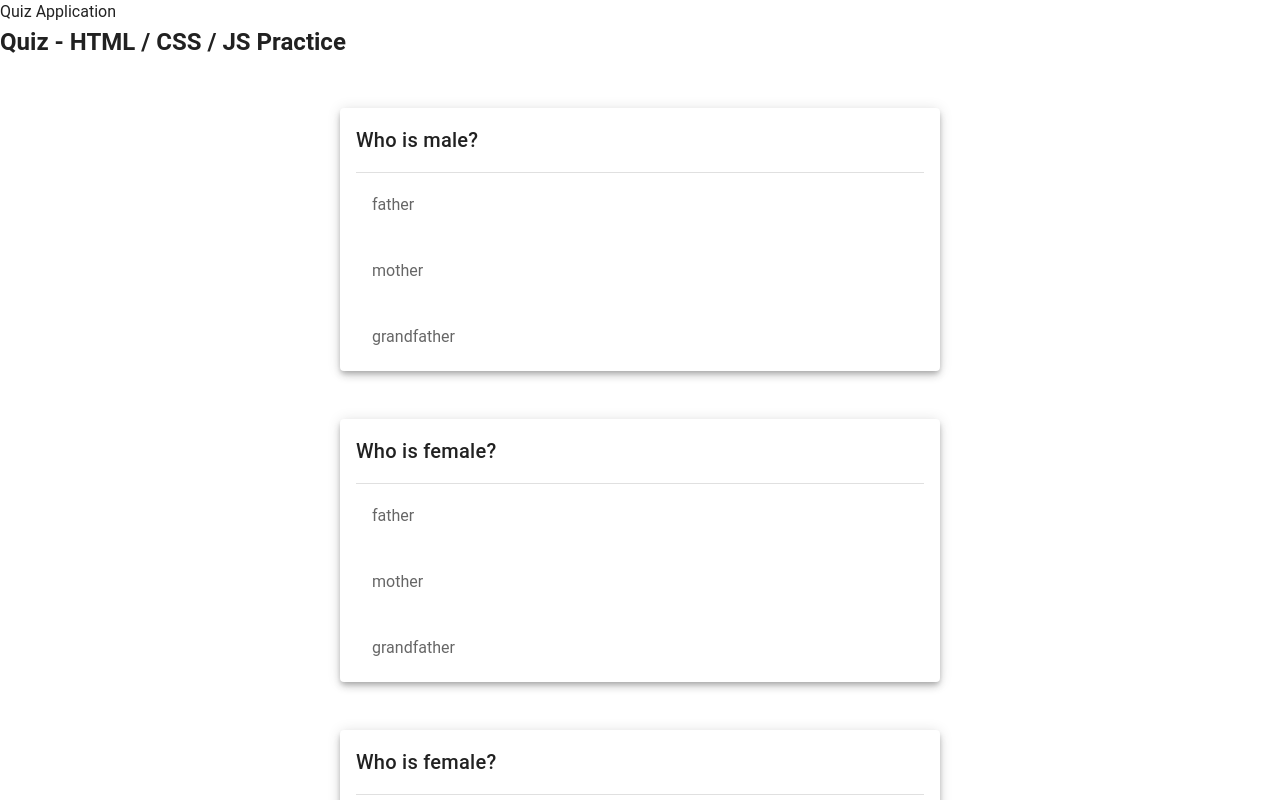
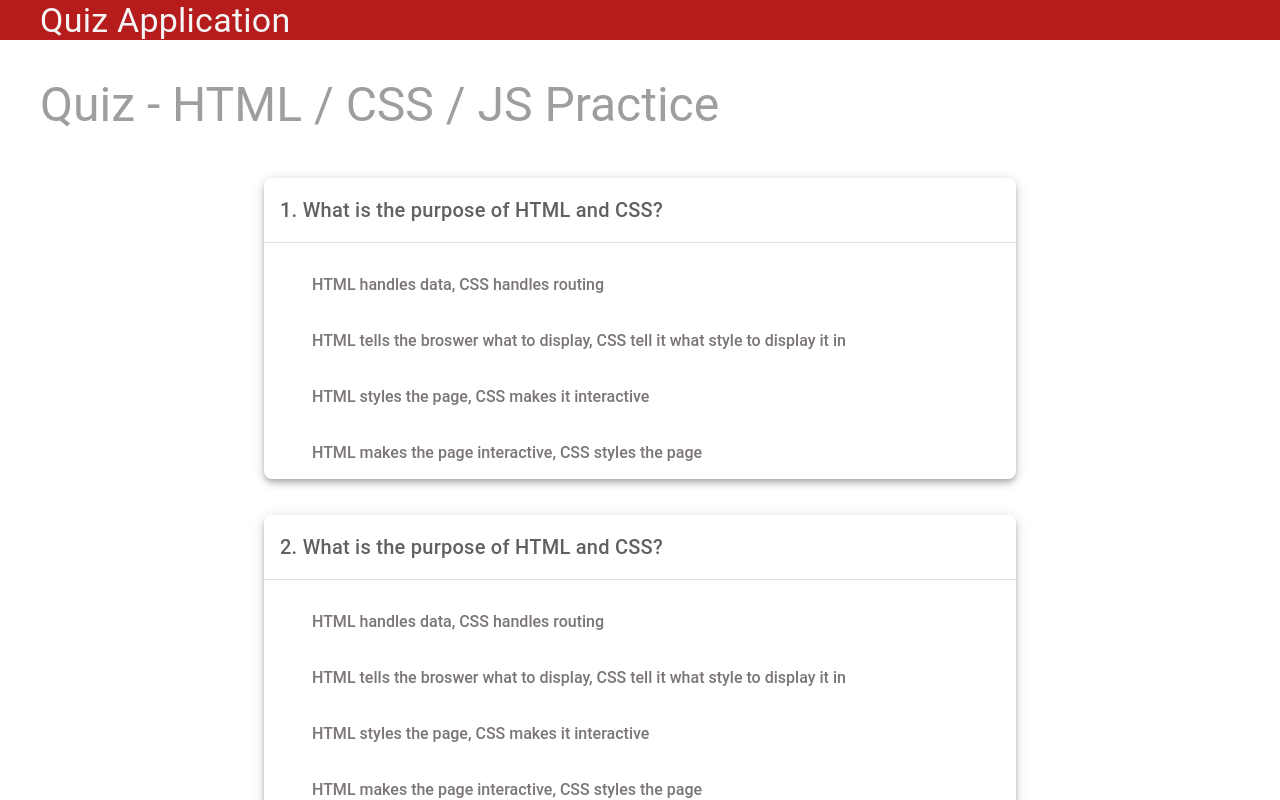
Before and after one commit to ZehuiZhao111/Quiz, a Vue app: page / in a window 1280 px wide. Shown: the top 800 px of the page. Built offline with nearby package versions, Linux system fonts and the light colour scheme; the HTML template or start-up script is replaced by a standard one.

Commit message:
CSS completed, need to change to single select question

```diff
--- a/src/App.vue
+++ b/src/App.vue
@@ -82,15 +82,12 @@ export default {
 
 <style>
 .unAnswered {
-  border: 1px solid yellow !important;
+  border: 2px solid yellow !important;
 }
 .correct {
-  border: 1px solid green !important;
+  border: 2px solid #32cd32 !important;
 }
 .wrong {
-  border: 1px solid red !important;
-}
-.highlight {
-  background: green;
+  border: 2px solid #b71c1c !important;
 }
 </style>
--- a/src/components/Button.vue
+++ b/src/components/Button.vue
@@ -1,5 +1,5 @@
 <template>
-  <div class="text-xs-center">
+  <div class="text-xs-center mb-16">
     <v-btn
       elevation="2"
       width="200px"
@@ -10,10 +10,15 @@
       @click="onClick"
       >Submit</v-btn
     >
-    <div v-show="showAlert">
-      <v-alert color="red lighten-2" dark>
+    <div class="alert">
+      <v-alert
+        v-show="showAlert"
+        color="red lighten-2"
+        dark
+        class="mt-5 text-center"
+      >
         Answer all questions before submitting. Unanswered questions are
-        displayed in yellow
+        displayed in yellow.
       </v-alert>
     </div>
   </div>
@@ -49,3 +54,11 @@ export default {
   },
 }
 </script>
+
+<style scoped>
+.alert {
+  display: flex;
+  justify-content: center;
+  align-items: center;
+}
+</style>
--- a/src/components/Header.vue
+++ b/src/components/Header.vue
@@ -1,5 +1,9 @@
 <template>
-  <header>Quiz Application</header>
+  <h1
+    class="mobileWidth text-h6 text-md-h5 text-lg-h4 text-xl-h4 text-truncate red darken-4 pl-10"
+  >
+    <p class="grey--text text--lighten-4 mb-0">Quiz Application</p>
+  </h1>
 </template>
 
 <script>
@@ -7,3 +11,12 @@ export default {
   name: 'Header',
 }
 </script>
+
+<style scoped>
+@media screen and (max-width: 600px) {
+  .mobileWidth {
+    height: 60px;
+    padding-top: 13px;
+  }
+}
+</style>
--- a/src/components/Question.vue
+++ b/src/components/Question.vue
@@ -1,16 +1,17 @@
 <template>
   <v-card
     elevation="5"
-    class="mx-auto my-12"
-    max-width="600px"
+    class="my-12 rounded-lg"
     :class="{
       correct: isSubmit && arrEqual(answer, question.answer),
       wrong: isSubmit && !arrEqual(answer, question.answer),
       unAnswered: !isSubmit && answer.length === 0 && submitIsClicked,
     }"
   >
-    <v-card-title>{{ question.des }} </v-card-title>
-    <v-divider class="mx-4"></v-divider>
+    <v-card-title class="grey--text text--darken-2"
+      >{{ question.id + 1 }}. {{ question.des }}
+    </v-card-title>
+    <v-divider></v-divider>
     <div v-for="(option, i) in question.options" :key="i">
       <v-checkbox
         @change="onChange(question.id)"
@@ -22,10 +23,22 @@
             isSubmit &&
             !arrEqual(answer, question.answer) &&
             question.answer.includes(option),
+          whiteText:
+            isSubmit &&
+            !arrEqual(answer, question.answer) &&
+            question.answer.includes(option),
         }"
+        class="adjust-content ml-4 mr-4 mb-n3 grey--text rounded-lg"
       ></v-checkbox>
     </div>
-    <div v-show="isSubmit">
+    <div
+      class="text-right mt-5 mr-5 mb-2 font-weight-medium"
+      :class="{
+        correctAns: arrEqual(answer, question.answer),
+        wrongAns: !arrEqual(answer, question.answer),
+      }"
+      v-show="isSubmit"
+    >
       {{ arrEqual(answer, question.answer) ? 'Correct' : 'Wrong' }}
     </div>
   </v-card>
@@ -63,3 +76,32 @@ export default {
   },
 }
 </script>
+
+<style scoped>
+.highlight {
+  background: #32cd32;
+}
+
+.whiteText /deep/ label {
+  color: white !important;
+}
+
+.grey--text /deep/ label {
+  color: #7b7575;
+  font-weight: 450;
+}
+.adjust-content {
+  max-width: 800px;
+}
+
+::v-deep .v-input__slot {
+  margin-bottom: 0px !important;
+  margin-top: 10px !important;
+}
+.correctAns {
+  color: #32cd32;
+}
+.wrongAns {
+  color: #b71c1c;
+}
+</style>
--- a/src/components/Questions.vue
+++ b/src/components/Questions.vue
@@ -1,6 +1,10 @@
 <template>
   <div>
-    <div v-for="(question, i) in questions" :key="i">
+    <div
+      class="largeScreen xLargeScreen ml-10 mr-10 ml-md-16 mr-md-16"
+      v-for="(question, i) in questions"
+      :key="i"
+    >
       <Question
         @add-answer="addAnswer"
         :question="question"
@@ -30,3 +34,18 @@ export default {
   },
 }
 </script>
+
+<style scoped>
+@media screen and (min-width: 1264px) {
+  .largeScreen {
+    padding-left: 200px;
+    padding-right: 200px;
+  }
+}
+@media screen and (min-width: 1904px) {
+  .xLargeScreen {
+    padding-left: 400px;
+    padding-right: 400px;
+  }
+}
+</style>
--- a/src/components/Result.vue
+++ b/src/components/Result.vue
@@ -1,8 +1,8 @@
 <template>
-  <div>
-    <div>Results:</div>
+  <div class="text-h6 text-center mt-10 mb-5 grey--text text--darken-2">
+    <div class="text-decoration-underline">Results:</div>
     <div>You Got {{ this.correctNum }} / 5 questions correct</div>
-    <div>{{ (100 * this.correctNum) / 5 }} %</div>
+    <div class="red--text">{{ (100 * this.correctNum) / 5 }}%</div>
   </div>
 </template>
 
--- a/src/components/RetakeQuizBtn.vue
+++ b/src/components/RetakeQuizBtn.vue
@@ -1,5 +1,9 @@
 <template>
-  <button @click="reloadPage">Retake the quiz</button>
+  <div class="text-center">
+    <v-btn elevation="2" width="200px" @click="reloadPage"
+      >Retake the quiz</v-btn
+    >
+  </div>
 </template>
 
 <script>
--- a/src/components/SubHeader.vue
+++ b/src/components/SubHeader.vue
@@ -1,5 +1,9 @@
 <template>
-  <h2>Quiz - HTML / CSS / JS Practice</h2>
+  <h2
+    class="text-h5 text-md-h4 text-lg-h3 text-xl-h3 text-truncate pl-10 mt-10"
+  >
+    <p class="grey--text mb-0">Quiz - HTML / CSS / JS Practice</p>
+  </h2>
 </template>
 
 <script>
--- a/src/data/questions.json
+++ b/src/data/questions.json
@@ -1,32 +1,72 @@
 [
   {
     "id": 0,
-    "des": "Who is male?",
-    "options": ["father", "mother", "grandfather"],
-    "answer": ["father", "grandfather"]
+    "des": "What is the purpose of HTML and CSS?",
+    "options": [
+      "HTML handles data, CSS handles routing",
+      "HTML tells the broswer what to display, CSS tell it what style to display it in",
+      "HTML styles the page, CSS makes it interactive",
+      "HTML makes the page interactive, CSS styles the page"
+    ],
+    "answer": [
+      "HTML handles data, CSS handles routing",
+      "HTML makes the page interactive, CSS styles the page"
+    ]
   },
   {
     "id": 1,
-    "des": "Who is female?",
-    "options": ["father", "mother", "grandfather"],
-    "answer": ["mother"]
+    "des": "What is the purpose of HTML and CSS?",
+    "options": [
+      "HTML handles data, CSS handles routing",
+      "HTML tells the broswer what to display, CSS tell it what style to display it in",
+      "HTML styles the page, CSS makes it interactive",
+      "HTML makes the page interactive, CSS styles the page"
+    ],
+    "answer": [
+      "HTML handles data, CSS handles routing",
+      "HTML makes the page interactive, CSS styles the page"
+    ]
   },
   {
     "id": 2,
-    "des": "Who is female?",
-    "options": ["father", "mother", "grandfather"],
-    "answer": ["mother"]
+    "des": "What is the purpose of HTML and CSS?",
+    "options": [
+      "HTML handles data, CSS handles routing",
+      "HTML tells the broswer what to display, CSS tell it what style to display it in",
+      "HTML styles the page, CSS makes it interactive",
+      "HTML makes the page interactive, CSS styles the page"
+    ],
+    "answer": [
+      "HTML handles data, CSS handles routing",
+      "HTML makes the page interactive, CSS styles the page"
+    ]
   },
   {
     "id": 3,
-    "des": "Who is female?",
-    "options": ["father", "mother", "grandfather"],
-    "answer": ["mother"]
+    "des": "What is the purpose of HTML and CSS?",
+    "options": [
+      "HTML handles data, CSS handles routing",
+      "HTML tells the broswer what to display, CSS tell it what style to display it in",
+      "HTML styles the page, CSS makes it interactive",
+      "HTML makes the page interactive, CSS styles the page"
+    ],
+    "answer": [
+      "HTML handles data, CSS handles routing",
+      "HTML makes the page interactive, CSS styles the page"
+    ]
   },
   {
     "id": 4,
-    "des": "Who is female?",
-    "options": ["father", "mother", "grandfather"],
-    "answer": ["mother"]
+    "des": "What is the purpose of HTML and CSS?",
+    "options": [
+      "HTML handles data, CSS handles routing",
+      "HTML tells the broswer what to display, CSS tell it what style to display it in",
+      "HTML styles the page, CSS makes it interactive",
+      "HTML makes the page interactive, CSS styles the page"
+    ],
+    "answer": [
+      "HTML handles data, CSS handles routing",
+      "HTML makes the page interactive, CSS styles the page"
+    ]
   }
 ]
```
